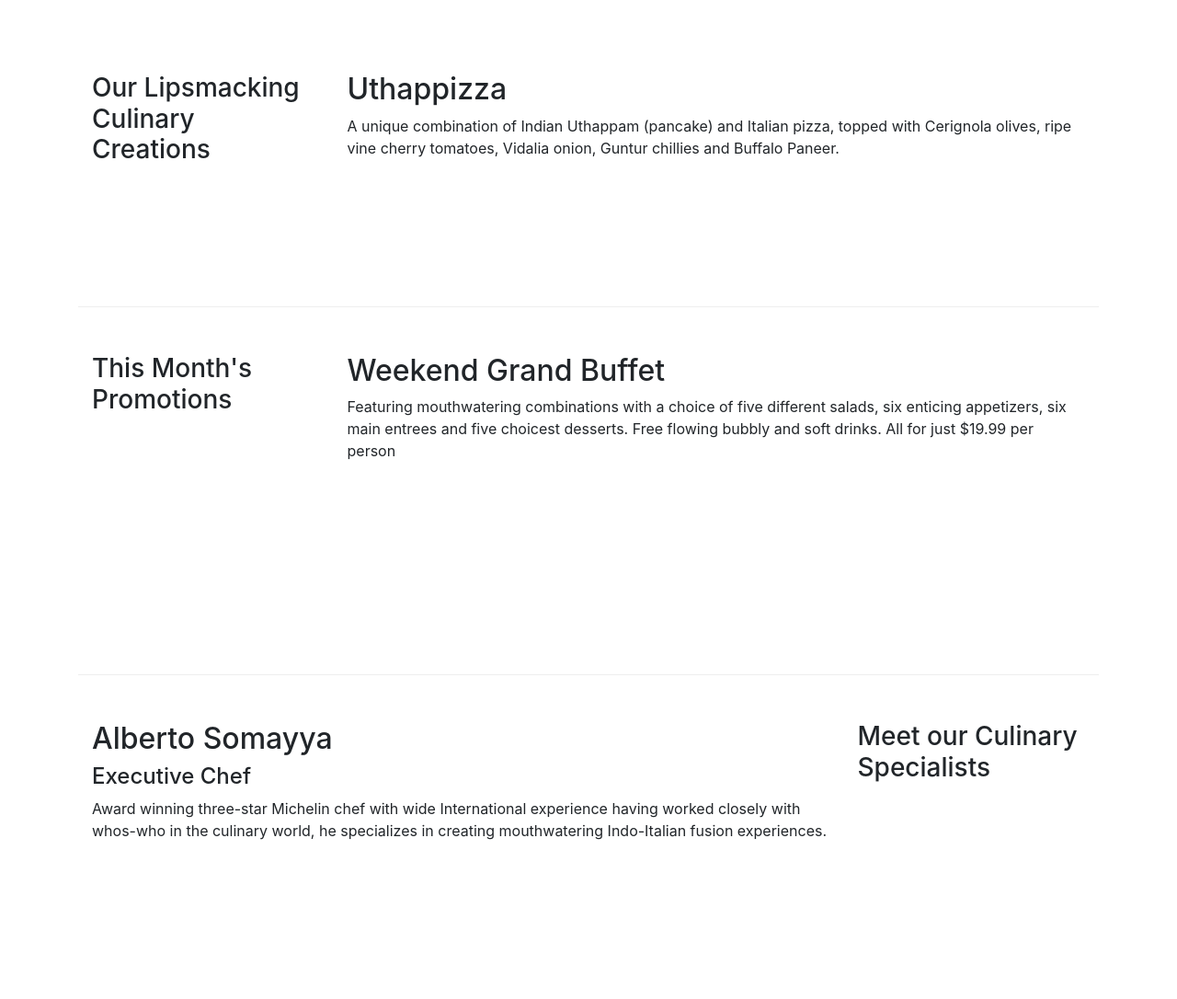
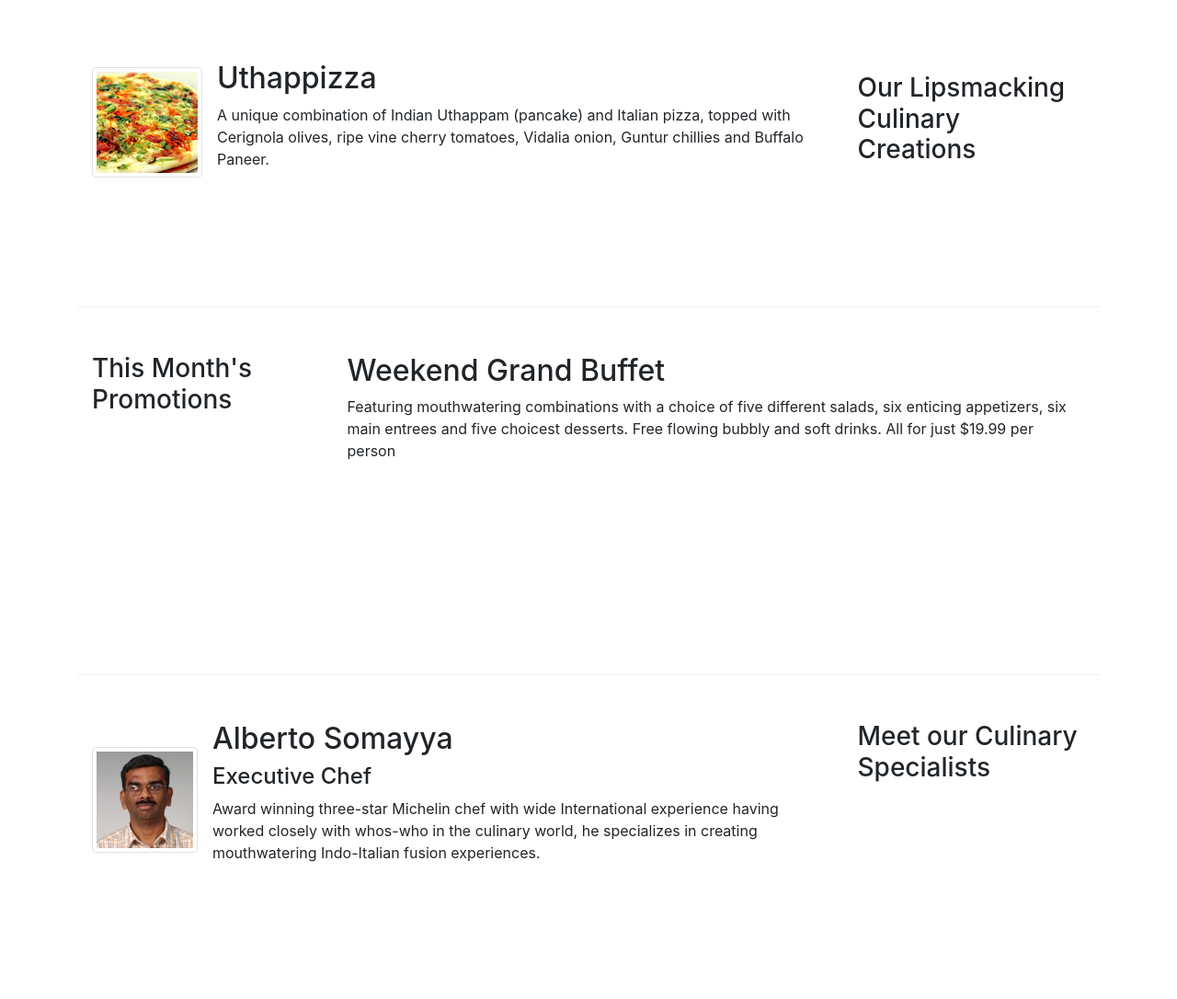
Before and after one commit to Duinobot/bootstrap4, a website: page index.html in a window 1280 px wide. Shown: the part 400-1486 px from the top of the page at 92% size. Drawn offline with nearby package versions, Linux system fonts and the light colour scheme.

Commit message:
images and media

```diff
--- a/index.html
+++ b/index.html
@@ -21,7 +21,7 @@
             <button class="navbar-toggler" type="button" data-toggle="collapse" data-target="#Navbar">
                 <span class="navbar-toggler-icon"></span>
             </button>
-            <a class="navbar-brand mr-auto" href="#">Ristorante Con Fusion</a>
+            <a class="navbar-brand mr-auto" href="#"><img src="img/logo.png" height="30" width="41"></a>
             <div class="collapse navbar-collapse" id="Navbar">
                 <ul class="navbar-nav mr-auto">
                     <li class="nav-item active"><a class="nav-link" href="#"><span class="fa fa-home fa-lg"></span> Home</a></li>
@@ -39,7 +39,8 @@
                     <h1>Ristorante con Fusion</h1>
                     <p>We take inspiration from the World's best cuisines, and create a unique fusion experience. Our lipsmacking creations will tickle your culinary senses!</p>
                 </div>
-                <div class="col-12 col-sm">
+                <div class="col-12 col-sm align-self-center">
+                    <img src="img/logo.png" class="img-fluid">
                 </div>
             </div>
         </div>
@@ -50,9 +51,16 @@
             <div class="col-12 col-sm-4 col-md-3">
                 <h3>Our Lipsmacking Culinary Creations</h3>
             </div>
-            <div class="col col-sm col-md">
-                <h2>Uthappizza</h2>
-                <p>A unique combination of Indian Uthappam (pancake) and Italian pizza, topped with Cerignola olives, ripe vine cherry tomatoes, Vidalia onion, Guntur chillies and Buffalo Paneer.</p>
+            <div class="col col-sm order-sm-first col-md">
+                <div class="media">
+                    <img class="d-flex mr-3 img-thumbnail align-self-center"
+                    src="img/uthappizza.png" alt="uthappizza">
+                    <div class="media-body">
+                        <h2 class="mt-0">Uthappizza</h2>
+                        <p class="d-none d-sm-block">A unique combination of Indian Uthappam (pancake) and Italian pizza, topped with Cerignola olives, ripe vine cherry tomatoes, Vidalia onion, Guntur chillies and Buffalo Paneer.</p>
+                    </div>
+                </div>
+
             </div>
         </div>
 
@@ -72,10 +80,17 @@
                 <h3>Meet our Culinary Specialists</h3>
             </div>
             <div class="col col-sm order-sm-first col-md">
-                <h2>Alberto Somayya</h2>
-                <h4>Executive Chef</h4>
-                <p>Award winning three-star Michelin chef with wide International experience having worked closely with whos-who in the culinary world, he specializes in creating mouthwatering Indo-Italian fusion experiences. </p>
-            </div>
+                <div class="media">
+                    <img class="d-flex mr-3 img-thumbnail align-self-center"
+                    src="img/alberto.png" alt="Alberto Somayya">
+                    <div class="media-body">
+                        <h2 class="mt-0">Alberto Somayya</h2>
+                        <h4>Executive Chef</h4>
+                        <p class="d-none d-sm-block">Award winning three-star Michelin chef with wide International experience having worked closely with whos-who in the culinary world, he specializes in creating mouthwatering Indo-Italian fusion experiences. </p>
+
+                    </div>
+                </div>
+                </div>
         </div>
     </div>
 
```
Also changed, not shown: aboutus.html (+4 -3 lines), contactus.html (+3 -2 lines), img/alberto.png (added), img/buffet.png (added), img/logo.png (added), img/uthappizza.png (added), 1 other file.
